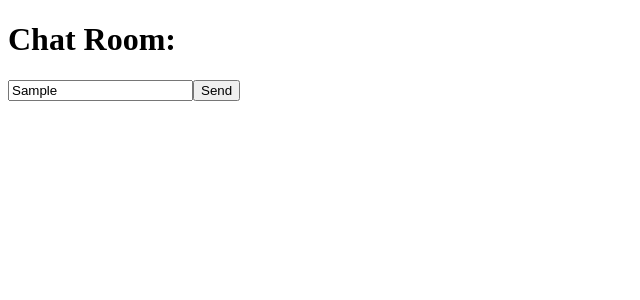
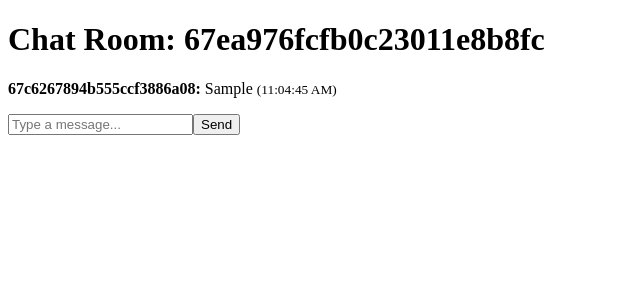
Before and after one commit to Sonamla1797/realtime-chat-app, a React (Vite) app in the folder apps/web/: page / in a window 1280 px wide. Both pictures are taken after typing "Sample" into the empty fields and a click on the button "Send". Shown: the top 300 px of the page, without its empty margins (0-640 px from the left). Built offline with nearby package versions, Linux system fonts and the light colour scheme; no server answers.

Commit message:
this commit adds chat feature where user can add themselves to a chatroom and their messages get saved into the database

```diff
--- a/apps/web/package.json
+++ b/apps/web/package.json
@@ -12,6 +12,7 @@
   "dependencies": {
     "react": "^19.0.0",
     "react-dom": "^19.0.0",
+    "react-router-dom": "^7.4.1",
     "socket.io-client": "^4.8.1"
   },
   "devDependencies": {
--- a/apps/web/src/App.tsx
+++ b/apps/web/src/App.tsx
@@ -1,65 +1,94 @@
 import { useEffect, useState } from "react";
-import { io, Socket } from "socket.io-client";
+import { io } from "socket.io-client";
 
-// Define the Message interface
-interface Message {
-  senderId: string;
-  content: string;
-  timestamp: string;
-}
+const socket = io("http://localhost:5000", { autoConnect: false }); // Prevent auto-connect
 
-export default function Chat({ chatId, userId }: { chatId: string; userId: string }) {
-  const [messages, setMessages] = useState<Message[]>([]);
-  const [input, setInput] = useState("");
-  const [socket, setSocket] = useState<Socket | null>(null);
+const ChatPage = () => {
+  const chatId = "67ea976fcfb0c23011e8b8fc";
+  const [messages, setMessages] = useState<{ senderId: string; text: string; timestamp: string }[]>([]);
+  const [loading, setLoading] = useState(true);
+  const [newMessage, setNewMessage] = useState("");
 
   useEffect(() => {
-    if (!chatId) return; // Prevent connecting if chatId is not available
+    const token = "eyJhbGciOiJIUzI1NiIsInR5cCI6IkpXVCJ9.eyJpZCI6IjY3YzYyNjc4OTRiNTU1Y2NmMzg4NmEwOCIsImVtYWlsIjoic29uYW1sYS5zaGVycGFAb3V0bG9vay5jb20iLCJpYXQiOjE3NDM3NjA0MDQsImV4cCI6MTc0Mzc2NDAwNH0.trjBq6NSwzRo4WJh7BwRXN0GsMcqxllT8THefksQ9No";
+    if (!token) {
+      console.error("⚠️ No token found! User must log in.");
+      return;
+    }
 
-    // Initialize socket connection
-    const newSocket = io("http://localhost:5000");
-    setSocket(newSocket);
+    fetch(`http://localhost:5000/api/messages/${chatId}`, {
+      method: "GET",
+      headers: {
+        "Content-Type": "application/json",
+        Authorization: `Bearer ${token}`,
+      },
+    })
+      .then((res) => {
+        if (!res.ok) throw new Error(`HTTP error! Status: ${res.status}`);
+        return res.json();
+      })
+      .then((data) => {
+        setMessages(
+          data.map((msg: any) => ({
+            senderId: msg.sender,
+            text: msg.content,
+            timestamp: msg.timestamp,
+          }))
+        );
 
-    // Join the chat room
-    newSocket.emit("joinChat", chatId);
+        socket.connect();
+        socket.emit("joinChat", chatId);
 
-    // Listen for incoming messages
-    newSocket.on("message", (msg: Message) => {
-      setMessages((prev) => [...prev, msg]);
-    });
+        socket.on("receiveMessage", (message) => {
+          setMessages((prev) => [...prev, message]);
+        });
+      })
+      .catch((error) => console.error("❌ Error fetching messages:", error))
+      .finally(() => setLoading(false));
 
     return () => {
-      // Leave the chat room when the component unmounts
-      newSocket.emit("leaveChat", chatId);
-      newSocket.off("message");
-      newSocket.disconnect(); // Close socket connection
+      socket.off("receiveMessage");
+      socket.disconnect();
     };
   }, [chatId]);
 
   const sendMessage = () => {
-    if (input.trim() && socket) {
-      // Emit the message event to send the message
-      socket.emit("sendMessage", {
-        chatId,
-        senderId: userId,
-        content: input,
-      });
-      setInput(""); // Clear input field
-    }
+    if (newMessage.trim() === "") return;
+
+    const messageData = {
+      senderId: "67c6267894b555ccf3886a08", // Replace with actual sender ID
+      text: newMessage,
+      timestamp: new Date().toISOString(),
+    };
+
+    socket.emit("sendMessage", { chatId, ...messageData });
+    setMessages((prev) => [...prev, messageData]);
+    setNewMessage("");
   };
 
   return (
     <div>
       <h1>Chat Room: {chatId}</h1>
+      {loading ? <p>Loading messages...</p> : null}
       <div>
-        {messages.map((msg, i) => (
-          <p key={i}>
-            <strong>{msg.senderId}:</strong> {msg.content} <em>({msg.timestamp})</em>
+        {messages.map((msg, index) => (
+          <p key={index}>
+            <strong>{msg.senderId}:</strong> {msg.text} {" "}
+            <small>({new Date(msg.timestamp).toLocaleTimeString()})</small>
           </p>
         ))}
       </div>
-      <input value={input} onChange={(e) => setInput(e.target.value)} placeholder="Type a message..." />
-      <button onClick={sendMessage}>Send</button>
+      <div>
+        <input
+          type="text"
+          value={newMessage}
+          onChange={(e) => setNewMessage(e.target.value)}
+          placeholder="Type a message..."
+        />
+        <button onClick={sendMessage}>Send</button>
+      </div>
     </div>
   );
-}
+};
+
+export default ChatPage;
```
Also changed, not shown: apps/web/src/routes/user1.tsx (added), apps/web/src/routes/user2.tsx (added).
